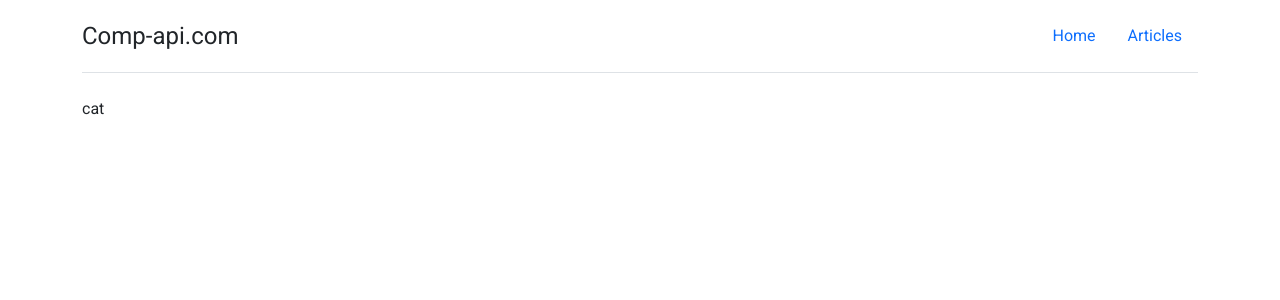
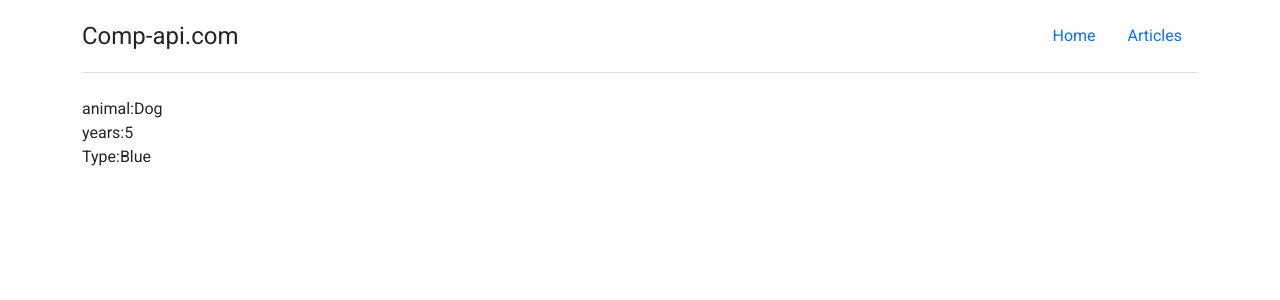
Before and after one commit to ferlobo1985/VUEJS3-composition-api, a Vue app: page / in a window 1280 px wide. Shown: the top 300 px of the page. Built offline with nearby package versions, Linux system fonts and the light colour scheme.

Commit message:
11-More on reactive

```diff
--- a/src/components/Home/index.vue
+++ b/src/components/Home/index.vue
@@ -1,59 +1,60 @@
 <template>
     <div>
-        {{ animal.type }}
+        <div>animal:{{ animal.type }}</div>
+        <div>years:{{ animal.years }}</div>
+        <div>Type:{{ animal.eyes.color}}</div>
     </div>
 </template>
 
 
 <script>
      /* eslint-disable */
-    import { ref, unref, reactive, toRef, toRefs, isRef, shallowRef  } from 'vue';
+    import {  isReadonly, reactive, readonly, ref, isReactive, shallowReactive,shallowReadonly } from 'vue';
 
     export default {
         setup(){
-            const animal = shallowRef({type:'dog'});
+            const animal = shallowReadonly({
+                type:'Dog',
+                years:5,
+                eyes:{
+                    color:'Blue'
+                }
+            });
+
+
+            animal.type = 'Cat';
+            animal.years = 10;
 
             setTimeout(()=>{
-                animal.value = {type:'cat'};
-                console.log(animal.value.type);
+                animal.eyes.color = 'Green';
+                console.log(animal)
             },2000)
 
-            return{
+
+            // setTimeout(()=>{
+            //     animal.eyes.color = 'Green';
+            // },2000);
+
+            // setTimeout(()=>{
+            //     animal.type = 'Lion'
+            // },4000);
+
+            // const animalCopy = readonly(animal);
+            // const zoo = readonly({
+            //     cages:6,
+            //     animals:0
+            // });
+
+            // console.log(isReactive(animal));
+            // console.log(isReactive(animalCopy));
+            // console.log(isReactive(zoo));
+
+            // console.log(animalCopy.type);
+            // animalCopy.type = 'Cat';
+
+            return {
                 animal
             }
-
-
-            // let dog = 'Scrappy';
-
-            // if(!isRef(dog)){
-            //    dog = ref(dog);
-            // }
-            // console.log(dog)
-
-
-
-            // const car = reactive({
-            //     color:'Red',
-            //     year: 1985
-            // });
-
-
-            // const carToRefs = toRefs(car);
-            // console.log(carToRefs.color.value);
-            // console.log(carToRefs.year.value);
-
-
-            // carToRefs.year.value++;
-            // console.log(car.year)
-
-            // const carYearToRef = toRef(car,'year');
-            // console.log(carYearToRef.value);
-
-            // car.year++
-            // console.log(carYearToRef.value);
-
-            // carYearToRef.value++;
-            // console.log(car.year);
 
         }
     }
```
